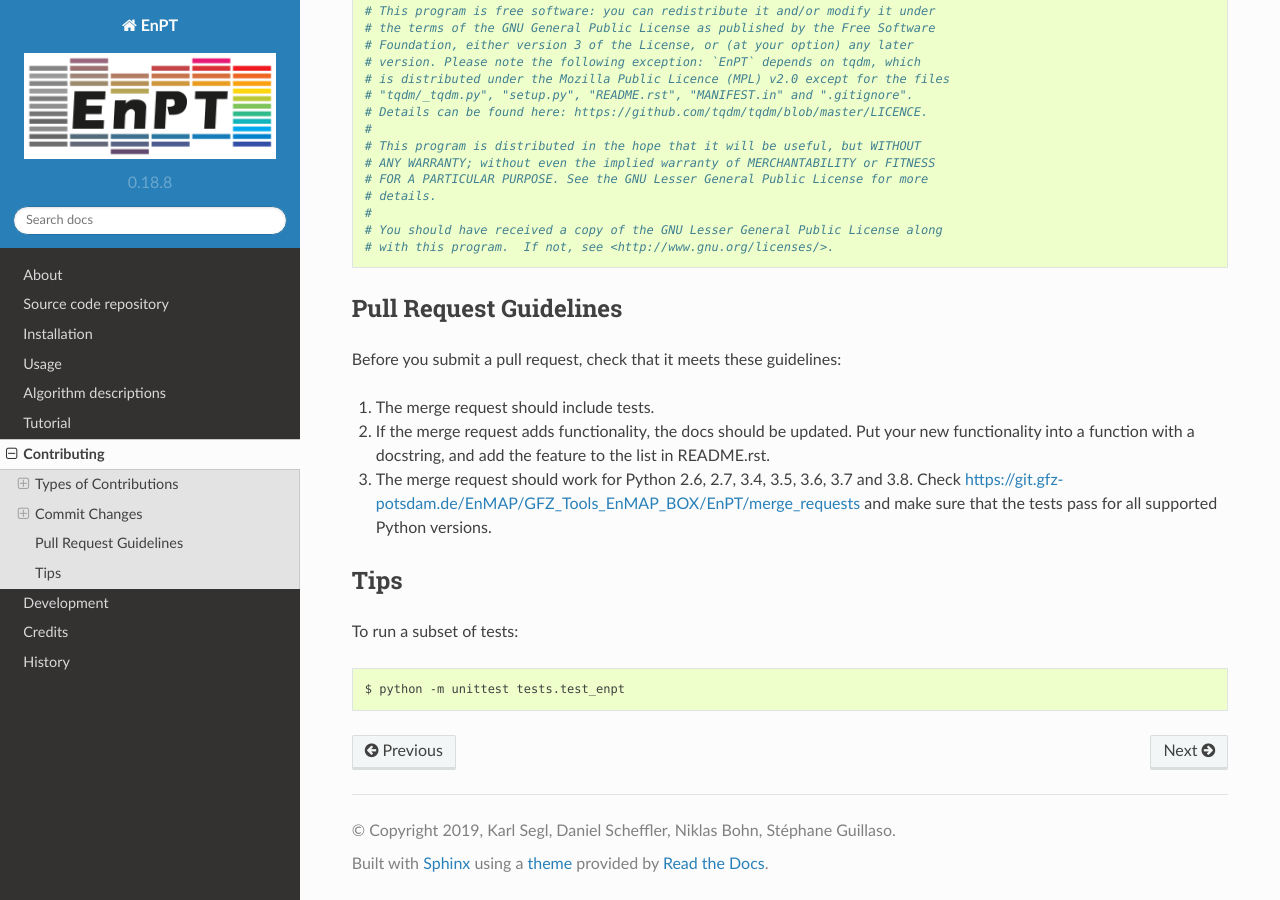
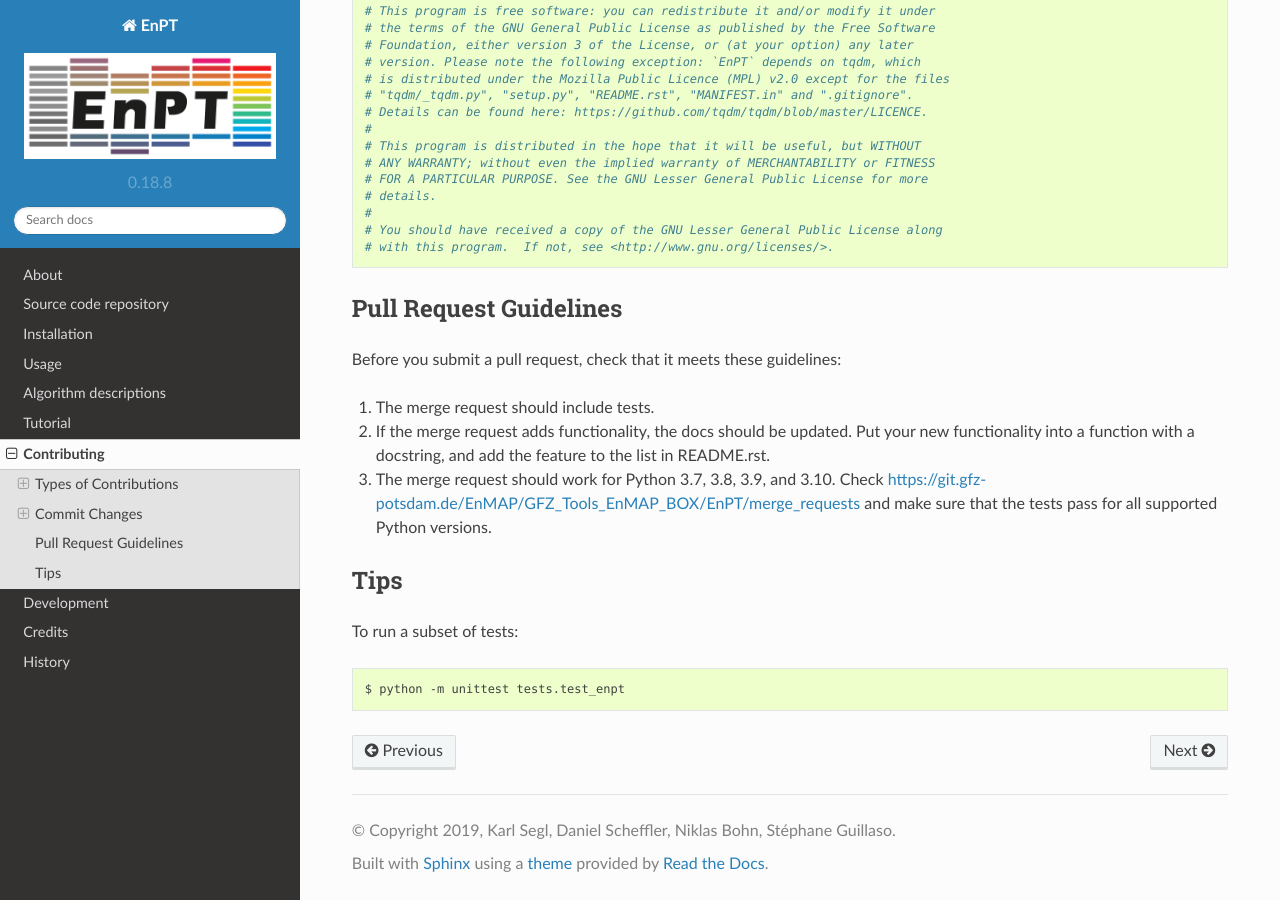
Before and after one commit to GFZ/enpt, a Sphinx documentation site: the page built from docs/contributing.rst, in a window 1280 px wide and 900 px high, scrolled down 2609 px. Built offline with Sphinx 7.4.7 and the Read the Docs theme 2.0.0, drawn with Linux system fonts in a browser that asks for light colours; pages that are not in the unit, such as notebooks, are missing from menus.

Commit message:
Drop Python 3.6 due to end-of-life-status.
Signed-off-by: Daniel Scheffler <danschef@gfz-potsdam.de>

```diff
--- a/CONTRIBUTING.rst
+++ b/CONTRIBUTING.rst
@@ -152,7 +152,7 @@ Before you submit a pull request, check that it meets these guidelines:
 2. If the merge request adds functionality, the docs should be updated. Put
    your new functionality into a function with a docstring, and add the
    feature to the list in README.rst.
-3. The merge request should work for Python 2.6, 2.7, 3.4, 3.5, 3.6, 3.7 and 3.8. Check
+3. The merge request should work for Python 3.7, 3.8, 3.9, and 3.10. Check
    https://git.gfz-potsdam.de/EnMAP/GFZ_Tools_EnMAP_BOX/EnPT/merge_requests
    and make sure that the tests pass for all supported Python versions.
 
--- a/docs/installation.rst
+++ b/docs/installation.rst
@@ -156,7 +156,7 @@ requirement polymer_ as described above.
 
 .. note::
 
-    EnPT has been tested with Python 3.6+ on Linux, Windows and Mac OSX.
+    EnPT has been tested with Python 3.7+ on Linux, Windows and Mac OSX.
 
 
 .. _pip: https://pip.pypa.io
--- a/setup.py
+++ b/setup.py
@@ -80,10 +80,10 @@ setup(
         'Development Status :: 4 - Beta',
         'License :: OSI Approved :: GNU General Public License v3 or later (GPLv3+)',
         'Natural Language :: English',
-        'Programming Language :: Python :: 3.6',
         'Programming Language :: Python :: 3.7',
         'Programming Language :: Python :: 3.8',
         'Programming Language :: Python :: 3.9',
+        'Programming Language :: Python :: 3.10',
     ],
     description="EnMAP Processing Tool",
     entry_points={
@@ -108,7 +108,7 @@ setup(
     #       otherwise they are not included in the PyPi upload content
     package_data={"enpt": ["resources/**/**/*"]},
     packages=find_packages(exclude=['tests*', 'examples*']),  # does not seem to work, therefore use MANIFEST.in
-    python_requires='>=3.6,<3.10',  # ImportError related to os.sep in Python 3.10
+    python_requires='>=3.7',
     setup_requires=req_setup,
     test_suite='tests',
     tests_require=req_test,
```
